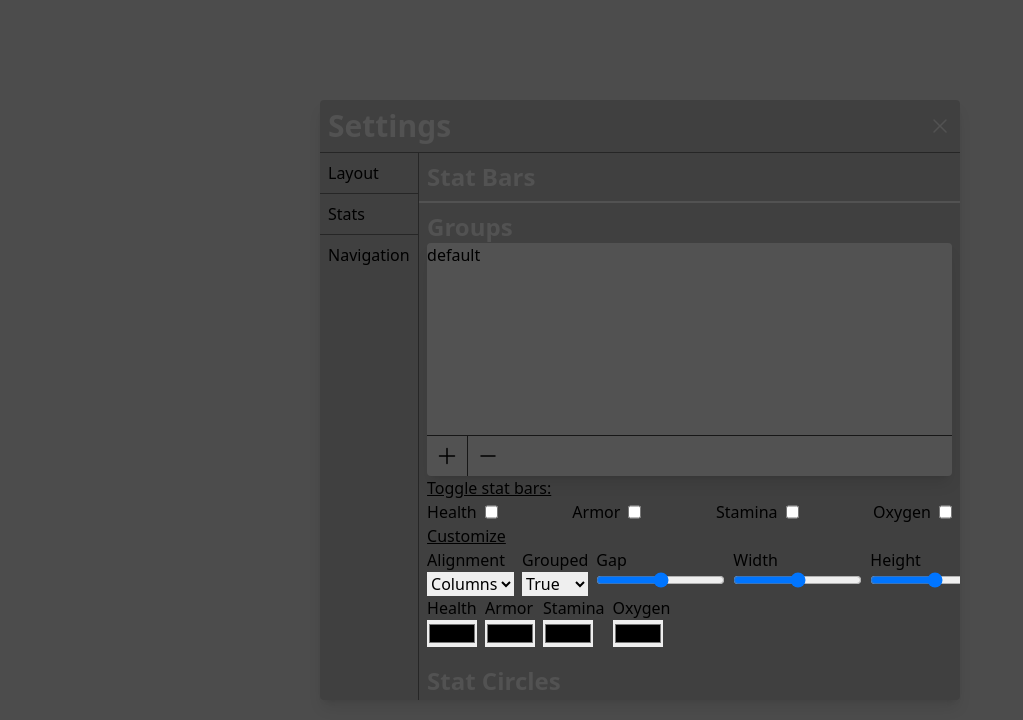
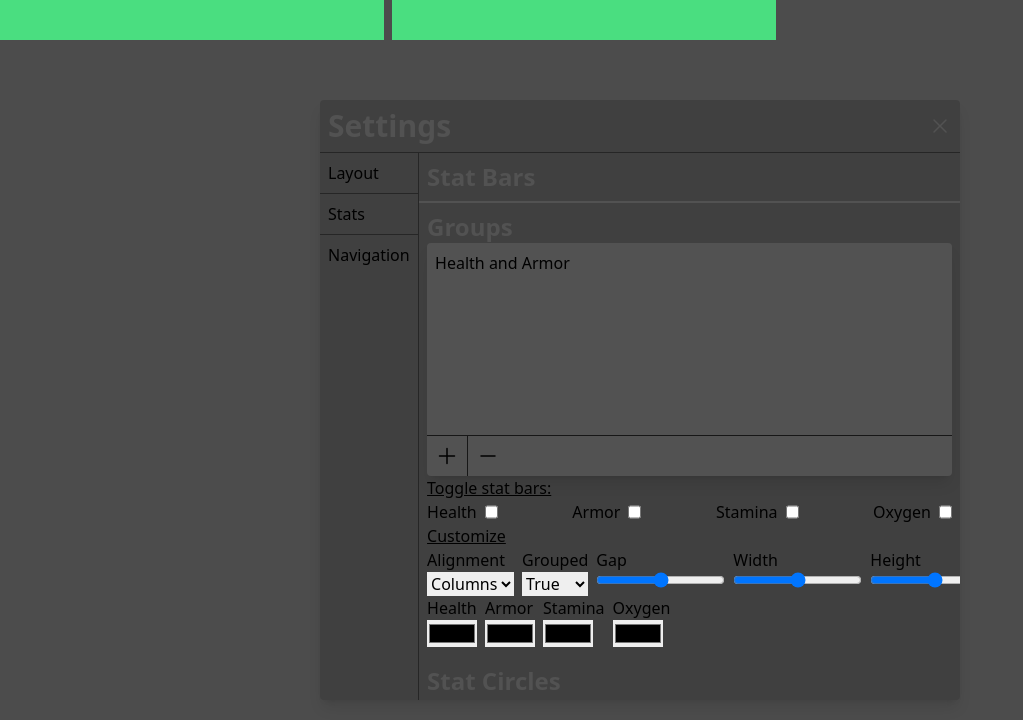
Before and after one commit to Clxssyy/classy-fivem, a React (Vite) app in the folder classy-hud/packages/ui/: page / in a window 1280 px wide. Both pictures are taken after a click on the button "Stats". Shown: the top 720 px of the page, without its empty margins (0-1023 px from the left). Built offline with nearby package versions, Linux system fonts and the light colour scheme.

Commit message:
Add group logic

```diff
--- a/classy-hud/packages/ui/src/pages/hud/Hud.tsx
+++ b/classy-hud/packages/ui/src/pages/hud/Hud.tsx
@@ -14,6 +14,35 @@ interface PlayerStats {
   [key: string]: number
 }
 
+export interface group {
+  name: string
+  items: {
+    type: string
+    id: string
+    stat: string
+  }[]
+}
+
+const exmapleSettings = {
+  groups: [
+    {
+      name: 'Health and Armor',
+      items: [
+        {
+          type: 'bar',
+          id: 'health',
+          stat: 'health',
+        },
+        {
+          type: 'bar',
+          id: 'health',
+          stat: 'health',
+        },
+      ],
+    },
+  ],
+}
+
 const Hud = () => {
   const [stats, setStats] = useState<PlayerStats>({
     health: 100,
@@ -25,6 +54,7 @@ const Hud = () => {
   const [settings, setSettings] = useState<boolean>(true)
   const [statBars, setStatBars] = useState<string[]>([])
   const [statCircles, setStatCircles] = useState<string[]>([])
+  const [groups, setGroups] = useState<group[]>([])
 
   useEffect(() => {
     if (editMode) {
@@ -33,6 +63,8 @@ const Hud = () => {
   }, [editMode])
 
   useEffect(() => {
+    setGroups(exmapleSettings.groups)
+
     window.addEventListener('message', (event) => {
       if (event.data.action === 'toggleSettings') {
         setSettings(!settings)
@@ -85,6 +117,8 @@ const Hud = () => {
           setStatBars={setStatBars}
           statCircles={statCircles}
           setStatCircles={setStatCircles}
+          groups={groups}
+          setGroups={setGroups}
         />
       ) : null}
       {editMode ? (
@@ -102,6 +136,21 @@ const Hud = () => {
           return <StatCircle key={index} statPercent={stats[stat]} id={stat + '-circle'} />
         })}
       </DragWrapper>
+      {groups.map((group, index) => {
+        return (
+          <DragWrapper key={index} editMode={editMode} id={group.name}>
+            {group.items.map((item, index) => {
+              if (item.type === 'bar') {
+                return <StatBar key={index} statPercent={stats[item.stat]} id={item.id + '-bar'} />
+              } else if (item.type === 'circle') {
+                return (
+                  <StatCircle key={index} statPercent={stats[item.stat]} id={item.id + '-circle'} />
+                )
+              }
+            })}
+          </DragWrapper>
+        )
+      })}
     </main>
   )
 }
--- a/classy-hud/packages/ui/src/pages/hud/components/HudSettings.tsx
+++ b/classy-hud/packages/ui/src/pages/hud/components/HudSettings.tsx
@@ -1,6 +1,7 @@
 import { PencilIcon, XMarkIcon } from '@heroicons/react/24/solid'
 import { useState } from 'react'
 import StatsPage from './StatsPage'
+import { group } from '../Hud'
 
 interface HudSettingsProps {
   editMode: boolean
@@ -10,6 +11,8 @@ interface HudSettingsProps {
   setStatBars: React.Dispatch<React.SetStateAction<string[]>>
   statCircles: string[]
   setStatCircles: React.Dispatch<React.SetStateAction<string[]>>
+  groups: group[]
+  setGroups: React.Dispatch<React.SetStateAction<group[]>>
 }
 
 const LayoutPage = ({
@@ -34,6 +37,8 @@ const HudSettings = ({
   setStatBars,
   statCircles,
   setStatCircles,
+  groups,
+  setGroups,
 }: HudSettingsProps) => {
   const [activePage, setActivePage] = useState<JSX.Element>(
     <LayoutPage editMode={editMode} setEditMode={setEditMode} />,
@@ -70,6 +75,8 @@ const HudSettings = ({
                       setStatBars={setStatBars}
                       statCircles={statCircles}
                       setStatCircles={setStatCircles}
+                      groups={groups}
+                      setGroups={setGroups}
                     />,
                   )
                 }
--- a/classy-hud/packages/ui/src/pages/hud/components/StatsPage.tsx
+++ b/classy-hud/packages/ui/src/pages/hud/components/StatsPage.tsx
@@ -1,14 +1,24 @@
 import { MinusIcon, PlusIcon } from '@heroicons/react/24/solid'
 import { useEffect } from 'react'
+import { group } from '../Hud'
 
 interface StatsPageProps {
   statBars: string[]
   setStatBars: React.Dispatch<React.SetStateAction<string[]>>
   statCircles: string[]
   setStatCircles: React.Dispatch<React.SetStateAction<string[]>>
+  groups: group[]
+  setGroups: React.Dispatch<React.SetStateAction<group[]>>
 }
 
-const StatsPage = ({ statBars, setStatBars, statCircles, setStatCircles }: StatsPageProps) => {
+const StatsPage = ({
+  statBars,
+  setStatBars,
+  statCircles,
+  setStatCircles,
+  groups,
+  setGroups,
+}: StatsPageProps) => {
   useEffect(() => {
     statBars.map((bar) => {
       const id = document.getElementById(bar + '-bar-toggle') as HTMLInputElement
@@ -88,7 +98,13 @@ const StatsPage = ({ statBars, setStatBars, statCircles, setStatCircles }: Stats
             className='rounded overflow-hidden bg-neutral-600 flex flex-col divide-y divide-neutral-900 shadow-lg'
           >
             <div id='stat-bar-groups' className='overflow-y-scroll custom-scroll h-48'>
-              <div>default</div>
+              {groups.map((group, index) => {
+                return (
+                  <div key={index}>
+                    <h3 className='p-2'>{group.name}</h3>
+                  </div>
+                )
+              })}
             </div>
             <div id='stat-bar-groups-options' className='flex divide-x divide-neutral-900'>
               <button className='p-2'>
```
